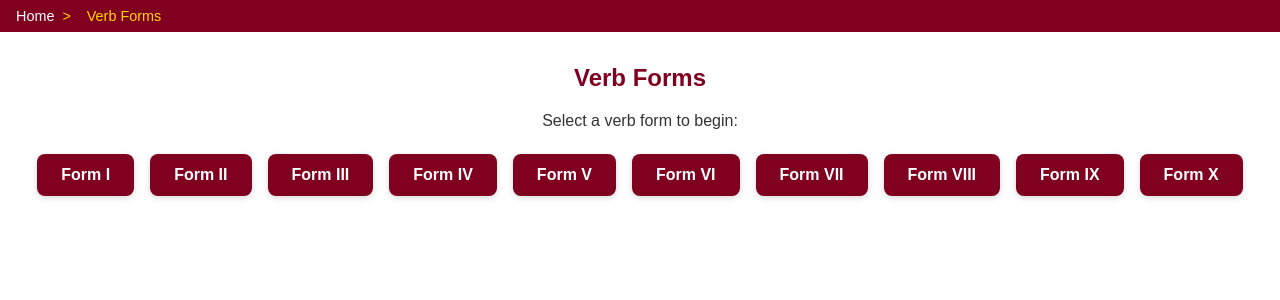
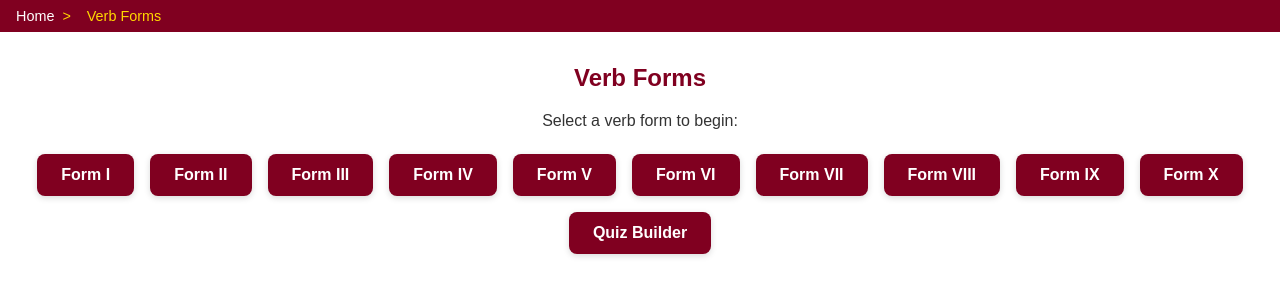
Before and after one commit to arafhossain/arabic-helper, a React (Create React App) app: page /verb-forms in a window 1280 px wide. Shown: the top 300 px of the page. Built offline with nearby package versions, Linux system fonts and the light colour scheme; a web font is replaced by a local one.

Commit message:
Scaffold quiz builder section

```diff
--- a/src/App.tsx
+++ b/src/App.tsx
@@ -4,6 +4,7 @@ import VerbForms from "./components/VerbForms";
 import Home from "./components/Home";
 import FormDetail from "./components/FormDetail";
 import "./theme.css";
+import QuizBuilder from "./components/QuizBuilder";
 
 function App() {
   return (
@@ -12,6 +13,7 @@ function App() {
         <Route path="/" element={<Home />} />
         <Route path="/verb-forms" element={<VerbForms />} />
         <Route path="/verb-forms/:formId" element={<FormDetail />} />
+        <Route path="/verb-forms/quiz-builder" element={<QuizBuilder />} />
       </Routes>
     </BrowserRouter>
   );
--- /dev/null
+++ b/src/components/QuizBuilder.tsx
@@ -0,0 +1,7 @@
+import React from "react";
+
+type Props = {};
+
+export default function QuizBuilder({}: Props) {
+  return <div>QuizBuilder</div>;
+}
--- a/src/components/VerbForms.tsx
+++ b/src/components/VerbForms.tsx
@@ -22,6 +22,9 @@ const VerbForms = () => {
               <button className="form-button">{verbForm.name}</button>
             </Link>
           ))}
+          <Link to={`/verb-forms/quiz-builder`}>
+            <button className="form-button">Quiz Builder</button>
+          </Link>
         </div>
       </div>
     </div>
```
